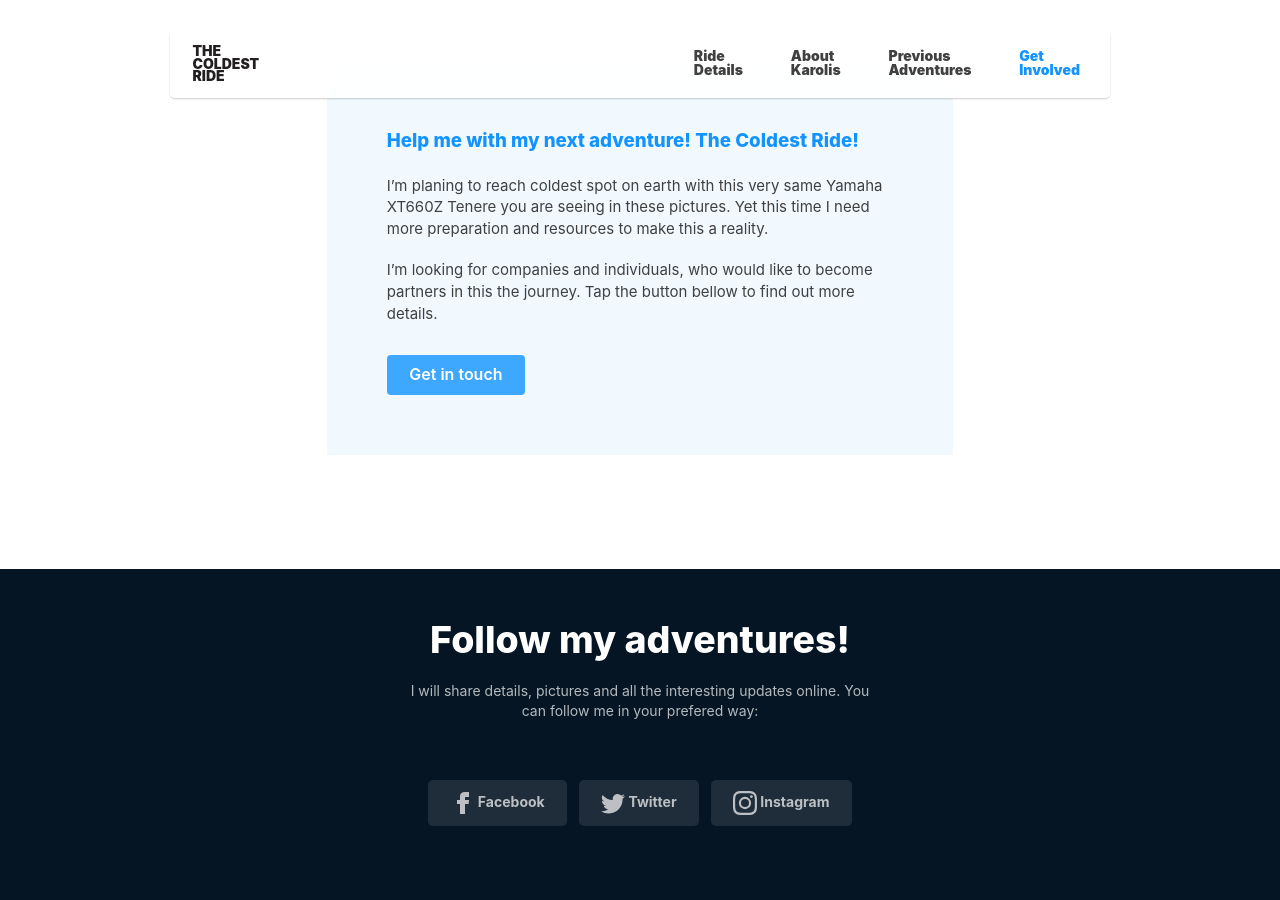
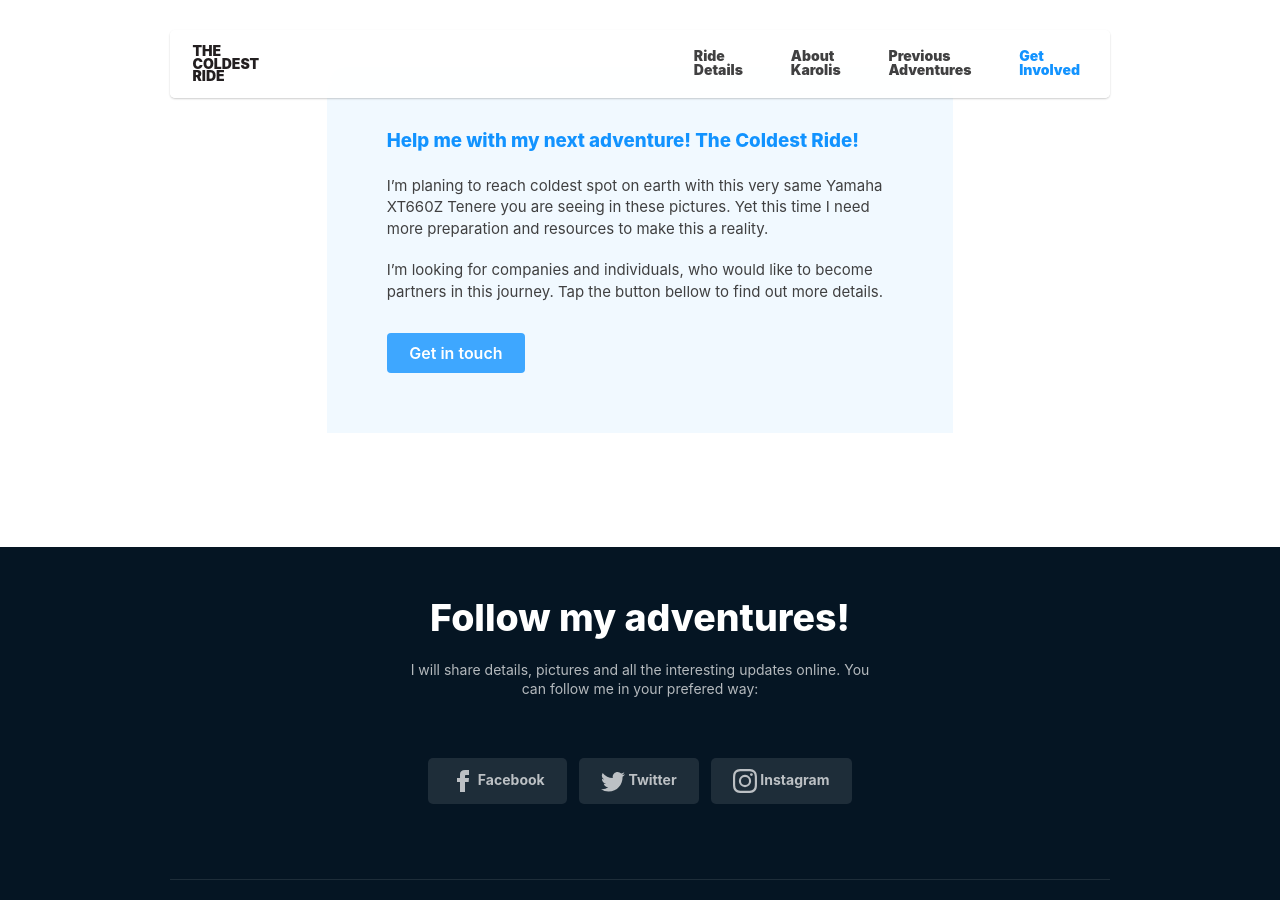
Before and after one commit to karolismieliauskas/thecoldestride.com, a Jekyll site: the page built from pages/baikal.html, in a window 1280 px wide and 900 px high, scrolled down 1735 px. Built offline with Jekyll 4.4.1, drawn with Linux system fonts in a browser that asks for light colours.

Commit message:
Update promo.yml

```diff
--- a/_data/promo.yml
+++ b/_data/promo.yml
@@ -3,6 +3,6 @@
   body: |
       I'm planing to reach coldest spot on earth with this very same Yamaha XT660Z Tenere you are seeing in these pictures. Yet this time I need more preparation and resources to make this a reality.
 
-      I'm looking for companies and individuals, who would like to become partners in this the journey. Tap the button bellow to find out more details.
+      I'm looking for companies and individuals, who would like to become partners in this journey. Tap the button bellow to find out more details.
 
   action: Get in touch
```
